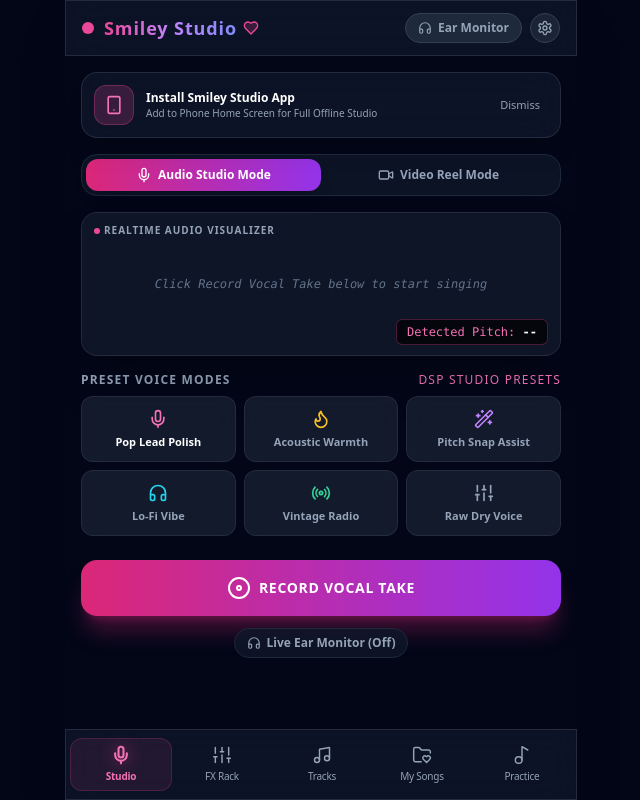
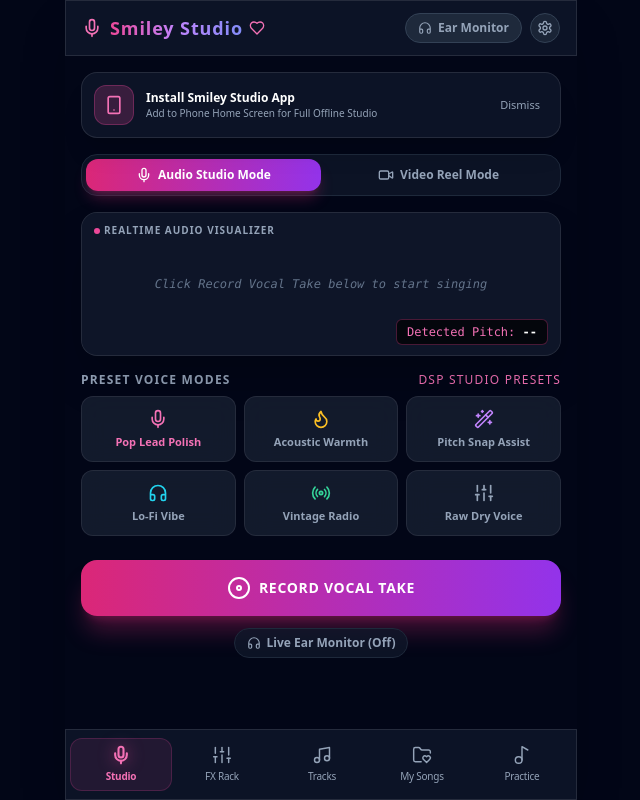
Before and after one commit to r2dapps/SmileyStudio, a React (Vite) app: page /#/ in a window 1280 px wide. Shown: the whole page, without its empty margins (319-959 px from the left). Built offline with nearby package versions, Linux system fonts and the light colour scheme.

Commit message:
Fix theme switching engine, replace Header status dot with Mic icon, and enhance camera flip fallback

```diff
--- a/src/app/App.tsx
+++ b/src/app/App.tsx
@@ -4,15 +4,18 @@ import { Header } from '../components/Header';
 import { BottomNav } from '../components/BottomNav';
 import { AudioErrorBoundary } from '../components/AudioErrorBoundary';
 import { AppRoutes } from './routes';
+import { useStudioStore } from '../store/useStudioStore';
 
 export const App: React.FC = () => {
+  const appTheme = useStudioStore((state) => state.appTheme);
+
   return (
     <HashRouter>
       <AudioErrorBoundary>
-        <div className="h-screen w-full max-w-lg mx-auto flex flex-col justify-between bg-slate-950 text-white relative shadow-2xl overflow-hidden font-sans">
+        <div className={`theme-${appTheme} h-screen w-full max-w-lg mx-auto flex flex-col justify-between bg-slate-950 text-white relative shadow-2xl overflow-hidden font-sans`}>
           <Header />
 
-          <main className="flex-1 overflow-y-auto p-4 pb-4">
+          <main className="flex-1 overflow-y-auto p-3 sm:p-4 pb-4">
             <AppRoutes />
           </main>
 
--- a/src/components/Header.tsx
+++ b/src/components/Header.tsx
@@ -1,15 +1,29 @@
 import React from 'react';
-import { Headphones, Settings, Heart } from 'lucide-react';
+import { Headphones, Settings, Heart, Mic } from 'lucide-react';
 import { useStudioStore } from '../store/useStudioStore';
 import { useNavigate } from 'react-router-dom';
 import { soundEffects } from '../utils/audioFeedback';
 
 export const Header: React.FC = () => {
   const navigate = useNavigate();
-  const isMicActive = useStudioStore((state) => state.isMicActive);
   const isRecording = useStudioStore((state) => state.isRecording);
   const liveMonitor = useStudioStore((state) => state.liveMonitor);
+  const appTheme = useStudioStore((state) => state.appTheme);
   const toggleLiveMonitor = useStudioStore((state) => state.toggleLiveMonitor);
+
+  const themeGradients = {
+    neonPink: 'from-pink-500 via-purple-400 to-indigo-400',
+    cyberBlue: 'from-cyan-400 via-blue-400 to-indigo-400',
+    emeraldStage: 'from-emerald-400 via-teal-400 to-cyan-400',
+    amberSunset: 'from-amber-400 via-orange-400 to-pink-500',
+  };
+
+  const themeMicColors = {
+    neonPink: 'text-pink-400',
+    cyberBlue: 'text-cyan-400',
+    emeraldStage: 'text-emerald-400',
+    amberSunset: 'text-amber-400',
+  };
 
   const handleMonitorToggle = () => {
     soundEffects.playClickChime();
@@ -23,13 +37,13 @@ export const Header: React.FC = () => {
 
   return (
     <header className="sticky top-0 z-50 glassmorphism px-4 py-3 border-b border-slate-800 flex items-center justify-between">
-      <div className="flex items-center space-x-2.5">
-        <div className={`w-3 h-3 rounded-full ${isRecording ? 'bg-red-500 animate-ping' : isMicActive ? 'bg-emerald-500 animate-pulse' : 'bg-pink-500'}`} />
+      <div className="flex items-center space-x-2">
+        <Mic className={`w-5 h-5 ${themeMicColors[appTheme]} ${isRecording ? 'animate-bounce text-red-500' : ''}`} />
         <div className="flex items-center space-x-1.5">
-          <h1 className="font-black text-lg tracking-wider bg-gradient-to-r from-pink-500 via-purple-400 to-indigo-400 bg-clip-text text-transparent">
+          <h1 className={`font-black text-lg tracking-wider bg-gradient-to-r ${themeGradients[appTheme]} bg-clip-text text-transparent`}>
             Smiley Studio
           </h1>
-          <Heart className="w-4 h-4 text-pink-500 fill-pink-500/20" />
+          <Heart className={`w-4 h-4 ${themeMicColors[appTheme]} fill-current/20`} />
         </div>
       </div>
 
--- a/src/pages/StudioPage.tsx
+++ b/src/pages/StudioPage.tsx
@@ -20,6 +20,7 @@ export const StudioPage: React.FC = () => {
   const activePresetId = useStudioStore((state) => state.activePresetId);
   const customPresets = useStudioStore((state) => state.customPresets);
   const detectedNote = useStudioStore((state) => state.detectedNote);
+  const appTheme = useStudioStore((state) => state.appTheme);
   const toggleLiveMonitor = useStudioStore((state) => state.toggleLiveMonitor);
   const toggleRecording = useStudioStore((state) => state.toggleRecording);
   const clearMicError = useStudioStore((state) => state.clearMicError);
@@ -39,6 +40,20 @@ export const StudioPage: React.FC = () => {
   const cameraStreamRef = useRef<MediaStream | null>(null);
   const videoRecorderRef = useRef<VideoRecorderManager>(new VideoRecorderManager());
   const videoStartTimeRef = useRef<number>(0);
+
+  const themeBtnGradients = {
+    neonPink: 'from-pink-600 to-purple-600 shadow-pink-600/30',
+    cyberBlue: 'from-cyan-500 to-blue-600 shadow-cyan-500/30',
+    emeraldStage: 'from-emerald-500 to-teal-600 shadow-emerald-500/30',
+    amberSunset: 'from-amber-500 to-orange-600 shadow-amber-500/30',
+  };
+
+  const themeBorderColors = {
+    neonPink: 'border-pink-500 text-pink-400 bg-pink-500/10',
+    cyberBlue: 'border-cyan-400 text-cyan-400 bg-cyan-500/10',
+    emeraldStage: 'border-emerald-400 text-emerald-400 bg-emerald-500/10',
+    amberSunset: 'border-amber-400 text-amber-400 bg-amber-500/10',
+  };
 
   const builtInPresets = [
     { id: 'popLead', label: 'Pop Lead Polish', icon: Mic, color: 'text-pink-400' },
@@ -70,7 +85,7 @@ export const StudioPage: React.FC = () => {
     setCameraError(null);
     try {
       const stream = await navigator.mediaDevices.getUserMedia({
-        video: { facingMode: cameraFacing, width: { ideal: 1280 }, height: { ideal: 720 } },
+        video: { facingMode: { exact: cameraFacing } },
         audio: false,
       });
       cameraStreamRef.current = stream;
@@ -78,8 +93,20 @@ export const StudioPage: React.FC = () => {
         videoPreviewRef.current.srcObject = stream;
       }
     } catch (e: any) {
-      console.error('Camera access failed:', e);
-      setCameraError('Camera permission denied or camera unavailable.');
+      try {
+        // Fallback for laptops/desktops without exact facing mode
+        const stream = await navigator.mediaDevices.getUserMedia({
+          video: { facingMode: cameraFacing },
+          audio: false,
+        });
+        cameraStreamRef.current = stream;
+        if (videoPreviewRef.current) {
+          videoPreviewRef.current.srcObject = stream;
+        }
+      } catch (err: any) {
+        console.error('Camera access failed:', err);
+        setCameraError('Camera permission denied or camera unavailable.');
+      }
     }
   };
 
@@ -194,7 +221,7 @@ export const StudioPage: React.FC = () => {
           }}
           className={`flex-1 py-2 text-xs font-bold rounded-xl flex items-center justify-center space-x-1.5 transition ${
             studioMode === 'audio'
-              ? 'bg-gradient-to-r from-pink-600 to-purple-600 text-white shadow-lg'
+              ? `bg-gradient-to-r ${themeBtnGradients[appTheme]} text-white shadow-lg`
               : 'text-slate-400 hover:text-white'
           }`}
         >
@@ -209,7 +236,7 @@ export const StudioPage: React.FC = () => {
           }}
           className={`flex-1 py-2 text-xs font-bold rounded-xl flex items-center justify-center space-x-1.5 transition ${
             studioMode === 'video'
-              ? 'bg-gradient-to-r from-pink-600 to-purple-600 text-white shadow-lg'
+              ? `bg-gradient-to-r ${themeBtnGradients[appTheme]} text-white shadow-lg`
               : 'text-slate-400 hover:text-white'
           }`}
         >
@@ -247,7 +274,7 @@ export const StudioPage: React.FC = () => {
                   }}
                   className={`px-2 py-1 rounded-lg font-bold transition text-[11px] ${
                     aspectRatio === ratio
-                      ? 'bg-pink-600 text-white'
+                      ? `bg-gradient-to-r ${themeBtnGradients[appTheme]} text-white`
                       : 'bg-slate-800 text-slate-400 hover:text-white'
                   }`}
                 >
@@ -263,7 +290,7 @@ export const StudioPage: React.FC = () => {
               }}
               className={`p-1.5 rounded-xl border flex items-center space-x-1 font-bold text-[11px] transition ${
                 isCleanPreview
-                  ? 'bg-pink-500/20 text-pink-400 border-pink-500'
+                  ? themeBorderColors[appTheme]
                   : 'bg-slate-800 text-slate-400 border-slate-700 hover:text-white'
               }`}
               title="Toggle Clean Viewfinder Preview"
@@ -308,7 +335,7 @@ export const StudioPage: React.FC = () => {
                 <button
                   onClick={handleFlipCamera}
                   className="absolute top-2.5 right-3 p-2 bg-black/60 hover:bg-black/80 text-white rounded-full transition border border-white/20 z-10"
-                  title="Flip Camera"
+                  title="Flip Camera (Front/Rear)"
                 >
                   <RefreshCw className="w-4 h-4" />
                 </button>
@@ -343,7 +370,7 @@ export const StudioPage: React.FC = () => {
                         key={filter.id}
                         onClick={() => handleSelectFilter(filter)}
                         className={`p-2.5 rounded-xl glass-card text-xs font-semibold flex flex-col items-center gap-1 transition active:scale-95 ${
-                          isSelected ? 'border-pink-500 text-white bg-pink-500/20 shadow-lg shadow-pink-500/20' : 'text-slate-400 hover:text-white'
+                          isSelected ? themeBorderColors[appTheme] : 'text-slate-400 hover:text-white'
                         }`}
                       >
                         <Film className={`w-4 h-4 ${isSelected ? 'text-pink-400' : 'text-slate-500'}`} />
@@ -380,7 +407,7 @@ export const StudioPage: React.FC = () => {
                         key={p.id}
                         onClick={() => handleSelectPreset(p.id)}
                         className={`p-2.5 rounded-xl glass-card text-xs font-semibold flex flex-col items-center gap-1 transition active:scale-95 ${
-                          isSelected ? 'border-pink-500 text-white bg-pink-500/10' : 'text-slate-400 hover:text-white'
+                          isSelected ? themeBorderColors[appTheme] : 'text-slate-400 hover:text-white'
                         }`}
                       >
                         <Icon className={`w-4 h-4 ${p.color}`} />
@@ -416,7 +443,7 @@ export const StudioPage: React.FC = () => {
               className={`w-full p-4 rounded-2xl flex items-center justify-center space-x-2 active:scale-95 transition shadow-xl ${
                 isVideoRecording
                   ? 'bg-red-600 text-white animate-pulse border border-red-400'
-                  : 'bg-gradient-to-r from-pink-600 to-purple-600 text-white shadow-pink-600/30'
+                  : `bg-gradient-to-r ${themeBtnGradients[appTheme]} text-white`
               }`}
             >
               <Video className="w-6 h-6" />
@@ -478,7 +505,7 @@ export const StudioPage: React.FC = () => {
                     key={p.id}
                     onClick={() => handleSelectPreset(p.id)}
                     className={`p-3 rounded-xl glass-card text-xs font-semibold flex flex-col items-center gap-1.5 active:scale-95 transition ${
-                      isSelected ? 'border-pink-500 text-white bg-pink-500/10' : 'text-slate-400 hover:text-white'
+                      isSelected ? themeBorderColors[appTheme] : 'text-slate-400 hover:text-white'
                     }`}
                   >
                     <Icon className={`w-5 h-5 ${p.color}`} />
@@ -512,7 +539,7 @@ export const StudioPage: React.FC = () => {
               className={`w-full p-4 rounded-2xl flex items-center justify-center space-x-2 active:scale-95 transition shadow-xl ${
                 isRecording
                   ? 'bg-red-600 text-white animate-pulse border border-red-400'
-                  : 'bg-gradient-to-r from-pink-600 to-purple-600 text-white shadow-pink-600/30'
+                  : `bg-gradient-to-r ${themeBtnGradients[appTheme]} text-white`
               }`}
             >
               <Disc className="w-6 h-6" />
--- a/src/styles/globals.css
+++ b/src/styles/globals.css
@@ -2,9 +2,34 @@
 @tailwind components;
 @tailwind utilities;
 
+:root {
+  --accent: #ec4899;
+  --accent-secondary: #c084fc;
+}
+
+.theme-neonPink {
+  --accent: #ec4899;
+  --accent-secondary: #c084fc;
+}
+
+.theme-cyberBlue {
+  --accent: #38bdf8;
+  --accent-secondary: #3b82f6;
+}
+
+.theme-emeraldStage {
+  --accent: #34d399;
+  --accent-secondary: #2dd4bf;
+}
+
+.theme-amberSunset {
+  --accent: #fbbf24;
+  --accent-secondary: #f97316;
+}
+
 @layer utilities {
   .glassmorphism {
-    background: rgba(15, 23, 42, 0.82);
+    background: rgba(15, 23, 42, 0.85);
     backdrop-filter: blur(16px);
     -webkit-backdrop-filter: blur(16px);
     border: 1px solid rgba(255, 255, 255, 0.1);
@@ -17,12 +42,8 @@
     border: 1px solid rgba(255, 255, 255, 0.08);
   }
 
-  .glow-pink {
-    box-shadow: 0 0 20px -5px rgba(236, 72, 153, 0.5);
-  }
-
-  .glow-purple {
-    box-shadow: 0 0 20px -5px rgba(168, 85, 247, 0.5);
+  .glow-theme {
+    box-shadow: 0 0 20px -5px var(--accent);
   }
 }
 
@@ -30,6 +51,7 @@ body {
   font-family: 'Inter', system-ui, sans-serif;
   touch-action: manipulation;
   -webkit-tap-highlight-color: transparent;
+  background-color: #090d16;
 }
 
 input[type=range] {
@@ -44,9 +66,9 @@ input[type=range]::-webkit-slider-thumb {
   height: 18px;
   width: 18px;
   border-radius: 50%;
-  background: #ec4899;
+  background: var(--accent);
   cursor: pointer;
-  box-shadow: 0 0 10px rgba(236, 72, 153, 0.5);
+  box-shadow: 0 0 10px var(--accent);
   transition: transform 0.1s ease;
 }
 
```
